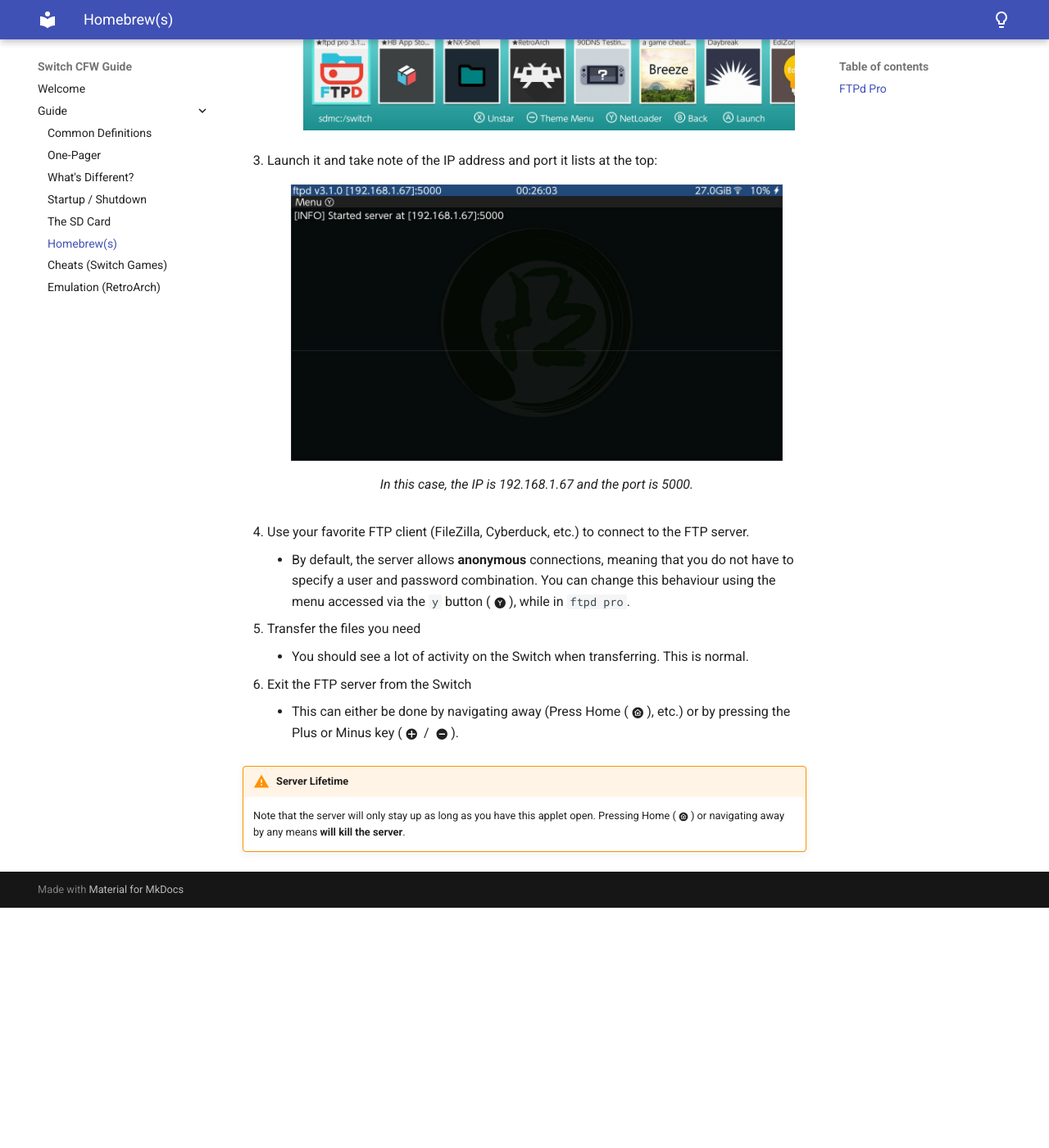
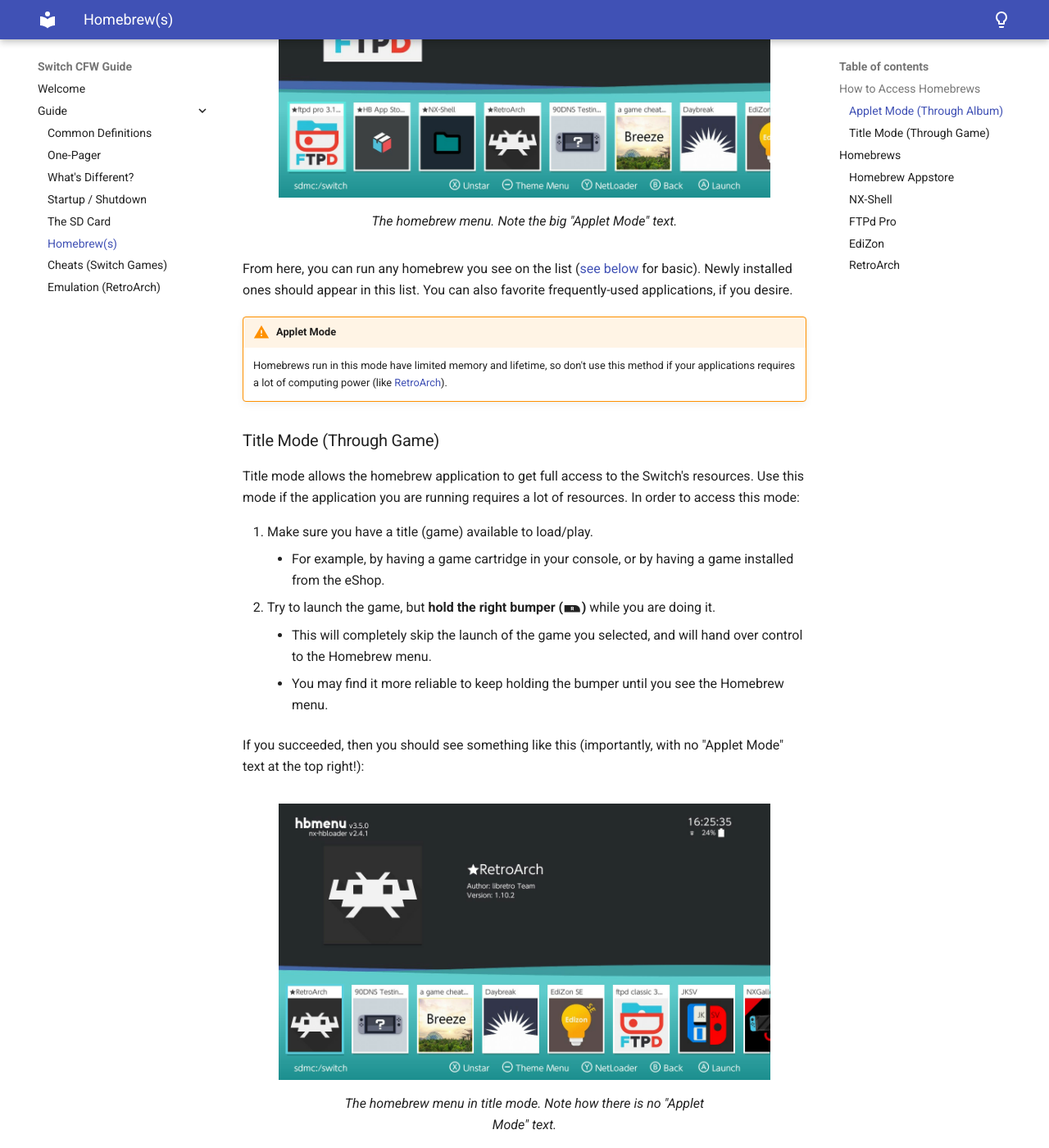
Before and after one commit to Tabrnicus/Switch-CFW-Guide, an MkDocs documentation site: the page built from docs/guide/homebrews.md, in a window 1280 px wide and 1400 px high, scrolled down 734 px. Shown: the whole window at 82% size. Built offline with MkDocs 1.6.1 and Material for MkDocs 9.7.7, drawn with Linux system fonts in a browser that asks for light colours; before the commit the page ends 1841 px from its top, so only the background shows below that; some of the changed text lies outside the part shown.

Commit message:
finish first homebrew section

```diff
--- a/docs/guide/homebrews.md
+++ b/docs/guide/homebrews.md
@@ -3,7 +3,55 @@
 !!! error "WIP"
     This article is a work in progress!
 
-## FTPd Pro
+This section will cover various useful applications that you can run in the CFW. Some homebrews will have their own pages.
+
+## How to Access Homebrews
+
+In Atmosphère, you have two ways to access homebrew applications, depending on your use-case.
+
+### Applet Mode (Through Album)
+
+The first and most-often-used method is through the Album. To access it, simply try to open the album. You will be then faced with an image like this:
+
+<figure markdown>
+  ![HB Menu (Applet Mode)](../assets/images/ftpd-homebrew.png){ width=600 }
+  <figcaption>The homebrew menu. Note the big "Applet Mode" text.</figcaption>
+</figure>
+
+From here, you can run any homebrew you see on the list ([see below](#homebrews) for basic). Newly installed ones should appear in this list. You can also favorite frequently-used applications, if you desire.
+
+!!! warning "Applet Mode"
+    Homebrews run in this mode have limited memory and lifetime, so don't use this method if your applications requires a lot of computing power (like [RetroArch](#retroarch)).
+
+### Title Mode (Through Game)
+
+Title mode allows the homebrew application to get full access to the Switch's resources. Use this mode if the application you are running requires a lot of resources. In order to access this mode:
+
+1. Make sure you have a title (game) available to load/play.
+    - For example, by having a game cartridge in your console, or by having a game installed from the eShop.
+2. Try to launch the game, but **hold the right bumper (:nx-buttons-r:)** while you are doing it.
+    - This will completely skip the launch of the game you selected, and will hand over control to the Homebrew menu.
+    - You may find it more reliable to keep holding the bumper until you see the Homebrew menu.
+
+If you succeeded, then you should see something like this (importantly, with no "Applet Mode" text at the top right!):
+
+<figure markdown>
+  ![HB Menu (Title Mode)](../assets/images/hb-menu-full.png){ width=600 }
+  <figcaption>The homebrew menu in title mode. Note how there is no "Applet Mode" text.</figcaption>
+</figure>
+
+If the game launches instead, go home (:nx-buttons-home:), quit the game, and try again. Make sure you hold the right bumper (:nx-buttons-r:) before attempting to launch again -- and that you are **not letting go** of the button until you see the menu.
+
+## Homebrews
+
+!!! tip "Quitting Some Homebrews"
+    Homebrew applications (especially smaller ones) often have no obvious "quit" button. While you can always go to the home screen to quite applications (album applications will quit immediately), you may be able to press/hold plus or minus (:nx-buttons-plus: / :nx-buttons-minus:) to quit the application and return to the Homebrew menu.
+
+### Homebrew Appstore
+
+### NX-Shell
+
+### FTPd Pro
 
 If you need to transfer single files that are not too large, it may be more convenient to transfer files over the network. You can use a Homebrew called `ftpd` from mtheall and TuxSH.
 
@@ -32,3 +80,7 @@
 
 !!! warning "Server Lifetime"
     Note that the server will only stay up as long as you have this applet open. Pressing Home (:nx-buttons-home:) or navigating away by any means **will kill the server**.
+
+### EdiZon
+
+### RetroArch
```
Also changed, not shown: docs/guide/differences.md (+1 -1 lines), docs/assets/images/hb-menu-full.png (added).
